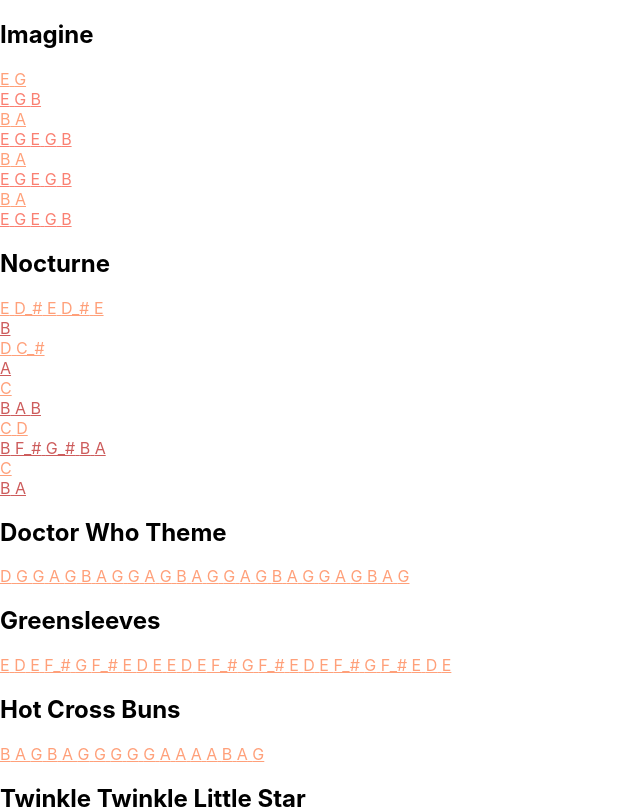
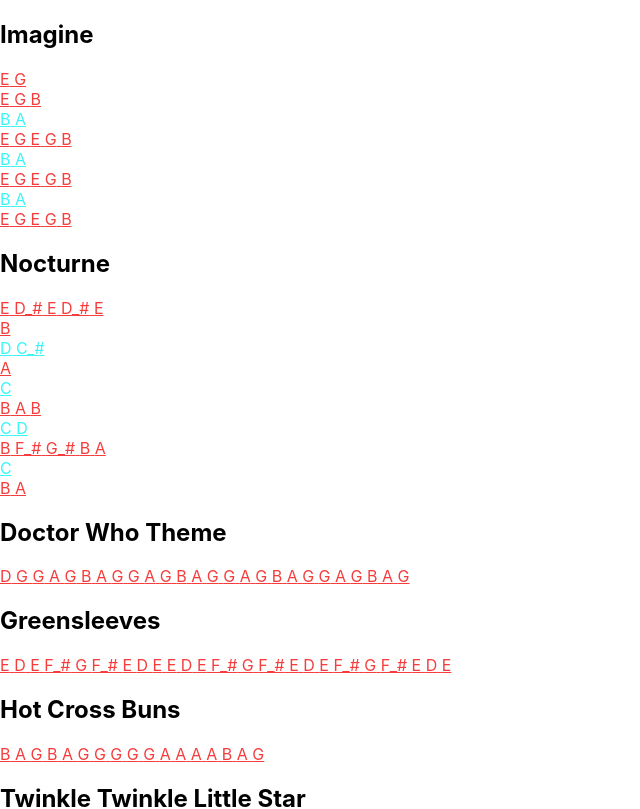
Before and after one commit to dawei-wang/music-notation, a React (Create React App) app: page / in a window 1280 px wide. Shown: the top 809 px of the page, without its empty margins (0-640 px from the left). Built offline with nearby package versions, Linux system fonts and the light colour scheme.

Commit message:
Change to rainbow color palette

```diff
--- a/src/App.js
+++ b/src/App.js
@@ -44,25 +44,19 @@
   },
 ];
 
-const COLORS = {
-  1: "#FFB6C1",
-  2: "#F08080",
-  3: "#CD5C5C",
-  4: "#FFA07A",
-  5: "#FA8072",
-  6: "#E9967A",
-  7: "#BDB76B",
-  8: "#9ACD32",
-  9: "#6B8E23",
-  10: "#556B2F",
-  11: "#228B22",
-  12: "#008000",
-};
-
 function underlineNotes(notes) {
+  let octaveIndex = 0;
+  const octaves = {};
   return notes.split(" ").map((note, i, arr) => {
     const octave = parseInt(note.charAt(note.length - 1));
-    const color = COLORS[octave] || "#000000";
+    let octaveColor;
+    if (!octaves[octave]) {
+      octaves[octave] = octaveIndex;
+      octaveIndex++;
+    }
+    const hue = (octaves[octave] / Object.keys(octaves).length) * 360;
+    octaveColor = `hsl(${hue}, 90%, 60%)`;
+
     const letterNote = note.slice(0, -1);
     const isSharp = letterNote.includes("#");
     const underlinedNote = isSharp
@@ -78,7 +72,7 @@
 
     return {
       note: underlinedNote,
-      color,
+      color: octaveColor,
       shouldAddLineBreak,
     };
   });
```
